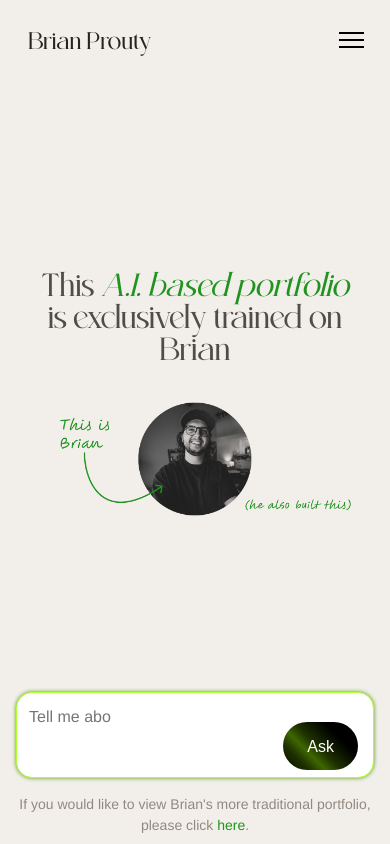
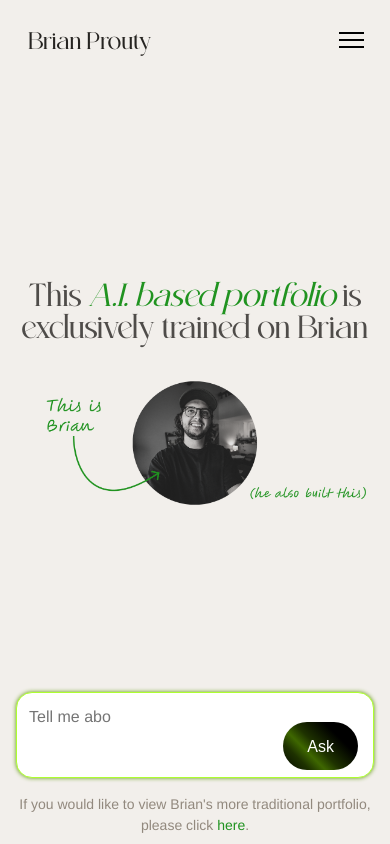
Before and after one commit to b-prouty/site-2024, a website: page public/index.html in a window 390 px wide. Drawn offline with nearby package versions, Linux system fonts and the light colour scheme.

Commit message:
Update ai.css

```diff
--- a/public/style/ai.css
+++ b/public/style/ai.css
@@ -481,6 +481,10 @@ button:disabled {
 
     #top-content img {height: initial;}
 
+    .container {
+        padding: 0 1rem;
+    }
+
     #question {padding-bottom: 1.5rem;}
 }
 
```
